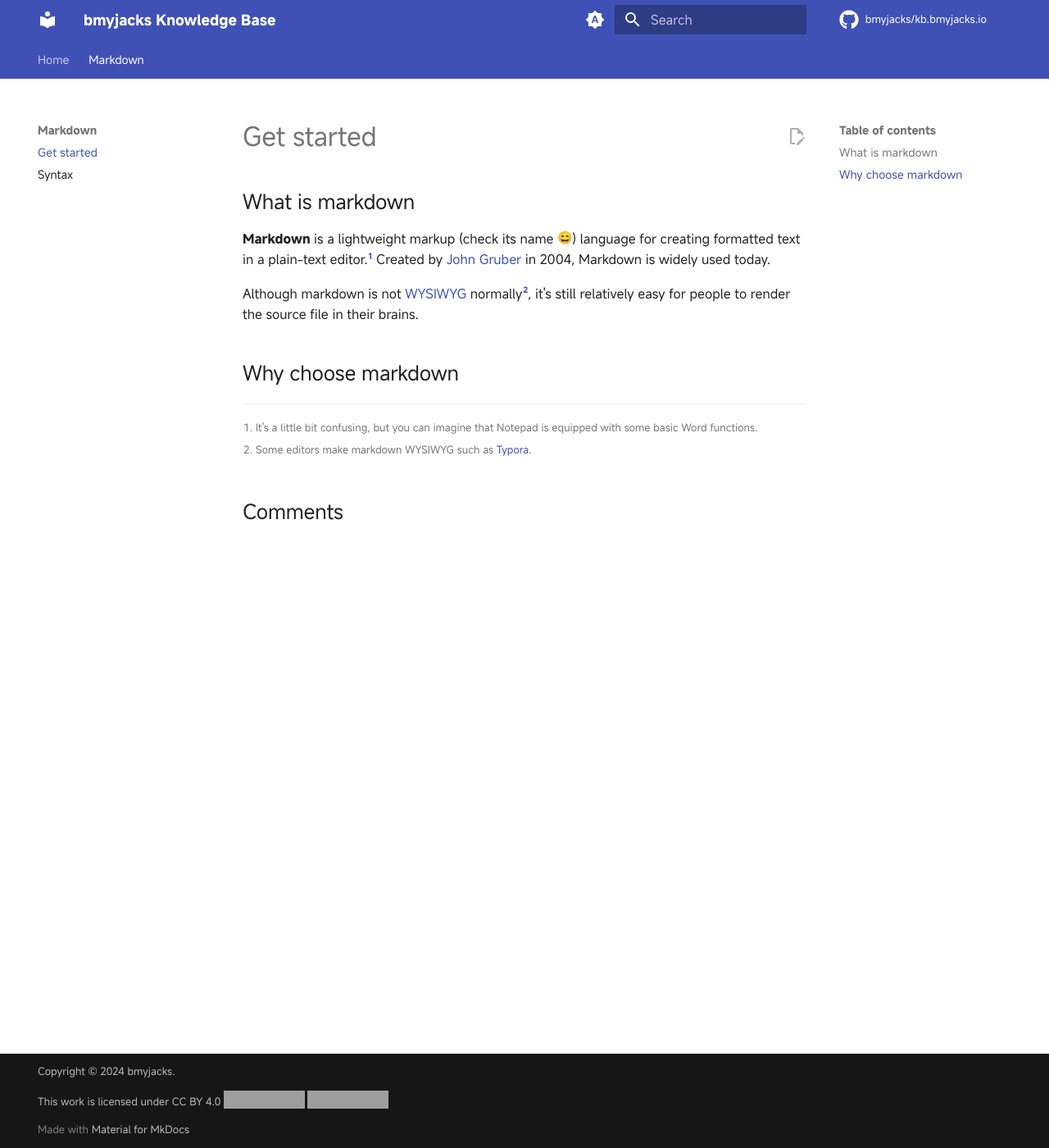
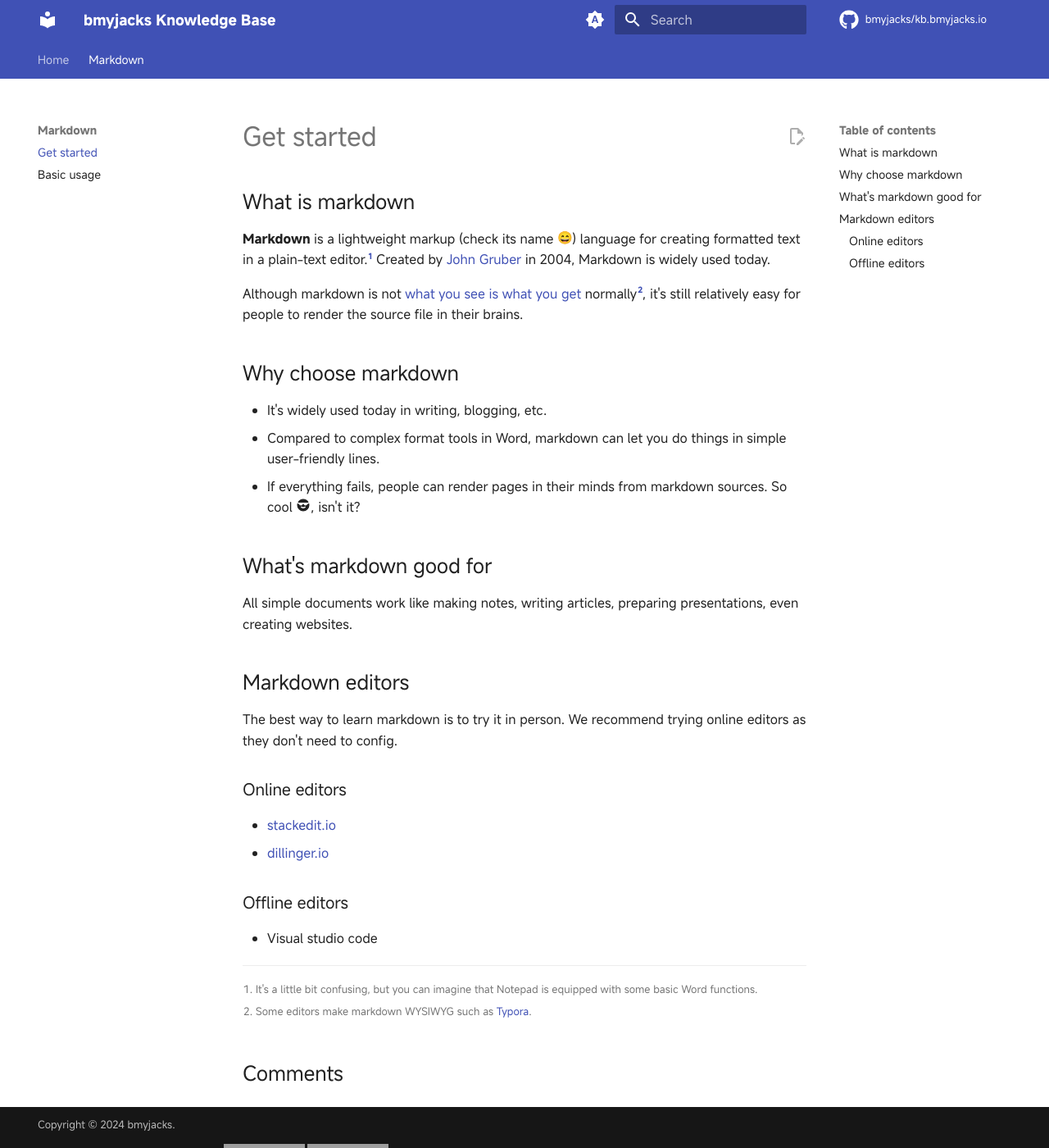
Before and after one commit to bmyjacks/kb.bmyjacks.io, an MkDocs documentation site: the page built from docs/markdown/index.md, in a window 1280 px wide and 1400 px high. Shown: the whole window at 82% size. Built offline with MkDocs 1.6.1 and Material for MkDocs 9.7.7, drawn with Linux system fonts in a browser that asks for light colours; emoji names are drawn with the system emoji font; comment, search, counter and statistics services are not loaded; grey boxes are pictures that could not be loaded.

Commit message:
Update markdown/basic.md

```diff
--- a/docs/markdown/index.md
+++ b/docs/markdown/index.md
@@ -1,6 +1,8 @@
 ---
 comments: true
 ---
+
+# Get started
 
 ## What is markdown
 
@@ -8,8 +10,29 @@ comments: true
 
 [^1]: It's a little bit confusing, but you can imagine that Notepad is equipped with some basic Word functions.
 
-Although markdown is not [WYSIWYG](https://en.wikipedia.org/wiki/WYSIWYG) normally[^2], it's still relatively easy for people to render the source file in their brains.
+Although markdown is not [what you see is what you get](https://en.wikipedia.org/wiki/WYSIWYG) normally[^2], it's still relatively easy for people to render the source file in their brains.
 
 [^2]: Some editors make markdown WYSIWYG such as [Typora](https://typora.io).
 
 ## Why choose markdown
+
+- It's widely used today in writing, blogging, etc.
+- Compared to complex format tools in Word, markdown can let you do things in simple user-friendly lines.
+- If everything fails, people can render pages in their minds from markdown sources. So cool :material-emoticon-cool:, isn't it?
+
+## What's markdown good for
+
+All simple documents work like making notes, writing articles, preparing presentations, even creating websites.
+
+## Markdown editors
+
+The best way to learn markdown is to try it in person. We recommend trying online editors as they don't need to config.
+
+### Online editors
+
+- [stackedit.io](https://stackedit.io)
+- [dillinger.io](https://dillinger.io)
+
+### Offline editors
+
+- Visual studio code
--- a/mkdocs.yml
+++ b/mkdocs.yml
@@ -1,6 +1,6 @@
 site_name: bmyjacks Knowledge Base
 site_url: https://kb.bmyjacks.io/
-site_description: bmyjacks Knowledge Base
+site_description: Learn knowledge interestingly.
 site_author: bmyjacks
 repo_url: https://github.com/bmyjacks/kb.bmyjacks.io
 repo_name: bmyjacks/kb.bmyjacks.io
@@ -93,4 +93,5 @@ nav:
       - "Cookie policy": "cookie.md"
   - Markdown:
       - "Get started": "markdown/index.md"
-      - "Syntax": "markdown/syntax.md"
+      - "Basic usage": "markdown/basic.md"
+      # - "Syntax": "markdown/syntax.md"
```
Also changed, not shown: docs/javascripts/markdown.js (added, +48 -0 lines), docs/markdown/basic.md (added, +30 -0 lines), docs/stylesheets/markdown.css (added, +30 -0 lines).
